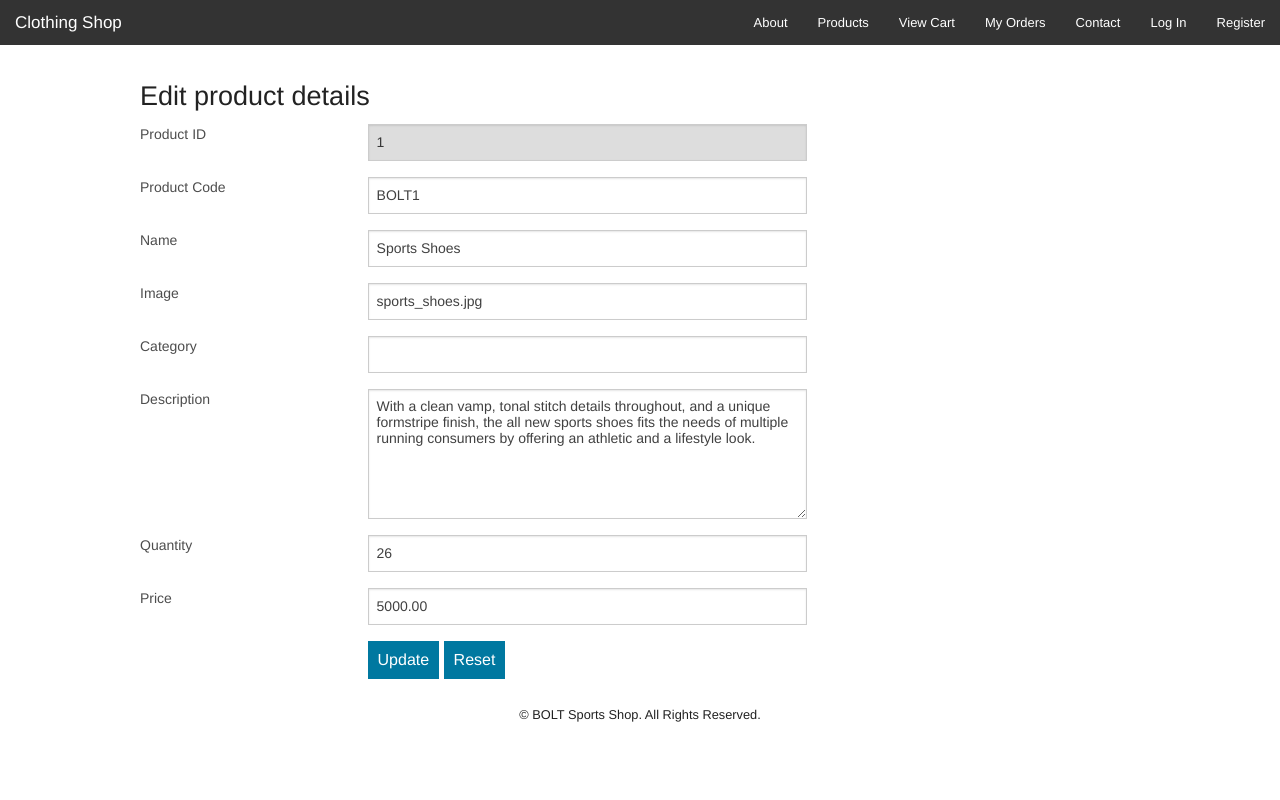
After one commit to romilsiddhapura/Online-Clothing-Store-E-Commerce, a PHP site: page /update-item.php?id=1 in a window 1280 px wide. The commit adds this page. Run offline with PHP 8.4, Linux system fonts and the light colour scheme; data comes from the database, SQL or seed files in the repository; data that the repository does not hold is empty.

Commit message:
update item

```diff
--- /dev/null
+++ b/update-item.php
@@ -0,0 +1,211 @@
+<?php
+
+//if (session_status() !== PHP_SESSION_ACTIVE) {session_start();}
+if(session_id() == '' || !isset($_SESSION))
+{
+  session_start();
+}
+
+include 'config.php';
+
+
+/*$product_id = $_GET['id'];
+
+$result = $mysqli->query("SELECT * FROM products WHERE id = ".$product_id);
+
+
+if($result){
+
+  if($obj = $result->fetch_object()) {
+
+    echo"<p>".$obj->product_name."</p>";
+    switch($action) {
+
+      case "add":
+      if($_SESSION['cart'][$product_id]+1 <= $obj->qty)
+        $_SESSION['cart'][$product_id]++;
+      break;
+
+      case "remove":
+      $_SESSION['cart'][$product_id]--;
+      if($_SESSION['cart'][$product_id] == 0)
+        unset($_SESSION['cart'][$product_id]);
+        break;
+      }
+*/
+
+
+
+
+
+?>
+
+<!doctype html>
+<html class="no-js" lang="en">
+  <head>
+    <meta charset="utf-8" />
+    <meta name="viewport" content="width=device-width, initial-scale=1.0" />
+    <title>Clothing Shop</title>
+    <link rel="stylesheet" href="css/foundation.css" />
+    <script src="js/vendor/modernizr.js"></script>
+  </head>
+  <body>
+
+    <nav class="top-bar" data-topbar role="navigation">
+      <ul class="title-area">
+        <li class="name">
+          <h1><a href="index.php">Clothing Shop</a></h1>
+        </li>
+        <li class="toggle-topbar menu-icon"><a href="#"><span></span></a></li>
+      </ul>
+
+      <section class="top-bar-section">
+      <!-- Right Nav Section -->
+        <ul class="right">
+          <li><a href="about.php">About</a></li>
+          <li><a href="products.php">Products</a></li>
+          <li><a href="cart.php">View Cart</a></li>
+          <li><a href="orders.php">My Orders</a></li>
+          <li><a href="contact.php">Contact</a></li>
+          <?php
+
+          if(isset($_SESSION['username'])){
+            echo '<li><a href="account.php">My Account</a></li>';
+            echo '<li><a href="logout.php">Log Out</a></li>';
+          }
+          else{
+            echo '<li><a href="login.php">Log In</a></li>';
+            echo '<li><a href="register.php">Register</a></li>';
+          }
+          ?>
+        </ul>
+      </section>
+    </nav>
+
+<?php
+$product_id = $_GET['id'];
+
+
+
+$result = $mysqli->query("SELECT * FROM products WHERE id = ".$product_id);
+if($result){
+
+  $obj = $result->fetch_object();
+
+}
+?>
+
+    <form method="POST" action="item-edit.php" style="margin-top:30px;">
+      <div class="row">
+        <div class="small-8">
+          <h3>Edit product details</h3>
+
+          <div class="row">
+            <div class="small-4 columns">
+              <label for="prod_id">Product ID</label>
+            </div>
+            <div class="small-8 columns">
+              <input type="text" id="prod_id" name="prod_id" value=<?php echo $product_id ?> readonly>
+            </div>
+          </div>
+
+          <div class="row">
+            <div class="small-4 columns">
+              <label for="prod_code">Product Code</label>
+            </div>
+            <div class="small-8 columns">
+              <input type="text" id="prod_code" name="prod_code" value=<?php echo '"'.$obj->product_code.'"'?>>
+            </div>
+          </div>
+
+          <div class="row">
+            <div class="small-4 columns">
+              <label for="prod_name">Name</label>
+            </div>
+            <div class="small-8 columns">
+              <input type="text" id="prod_name" name="prod_name" value=<?php echo '"'.$obj->product_name.'"' ?>>
+            </div>
+          </div>
+
+          <div class="row">
+            <div class="small-4 columns">
+              <label for="prod_image">Image</label>
+            </div>
+            <div class="small-8 columns">
+              <input type="text" id="prod_image" name="prod_image" value=<?php echo '"'.$obj->product_img_name.'"' ?>>
+            </div>
+          </div>
+
+          <div class="row">
+            <div class="small-4 columns">
+              <label for="prod_category">Category</label>
+            </div>
+            <div class="small-8 columns">
+              <input type="text" id="prod_category" name="prod_category" value=<?php echo '"'.$obj->category.'"' ?>>
+            </div>
+          </div>
+
+          <div class="row">
+            <div class="small-4 columns">
+              <label for="prod_desc">Description</label>
+            </div>
+            <div class="small-8 columns">
+              <textarea id="prod_desc" name="prod_desc" rows="7"><?php echo $obj->product_desc ?></textarea>
+            </div>
+          </div>
+
+          <div class="row">
+            <div class="small-4 columns">
+              <label for="prod_qty">Quantity</label>
+            </div>
+            <div class="small-8 columns">
+              <input type="number" id="prod_qty" name="prod_qty" value=<?php echo '"'.$obj->qty.'"' ?>>
+            </div>
+          </div>
+
+          <div class="row">
+            <div class="small-4 columns">
+              <label for="prod_price">Price</label>
+            </div>
+            <div class="small-8 columns">
+              <input type="number" id="prod_price" name="prod_price" value=<?php echo '"'.$obj->price.'"' ?>>
+            </div>
+          </div>
+
+          <div class="row">
+            <div class="small-4 columns">
+
+            </div>
+            <div class="small-8 columns">
+              <input type="submit" id="submit" value="Update" style="background: #0078A0; border: none; color: #fff; font-family: 'Helvetica Neue', sans-serif; font-size: 1em; padding: 10px;">
+              <input type="reset" id="reset" value="Reset" style="background: #0078A0; border: none; color: #fff; font-family: 'Helvetica Neue', sans-serif; font-size: 1em; padding: 10px;">
+            </div>
+          </div>
+        </div>
+      </div>
+    </form>
+
+
+
+
+    <div class="row" style="margin-top:10px;">
+      <div class="small-12">
+
+        <footer style="margin-top:10px;">
+           <p style="text-align:center; font-size:0.8em;">&copy; BOLT Sports Shop. All Rights Reserved.</p>
+        </footer>
+
+      </div>
+    </div>
+
+
+
+
+
+    <script src="js/vendor/jquery.js"></script>
+    <script src="js/foundation.min.js"></script>
+    <script>
+      $(document).foundation();
+    </script>
+  </body>
+</html>
```
Also changed, not shown: admin.php (+10 -9 lines), item-edit.php (added, +26 -0 lines).
